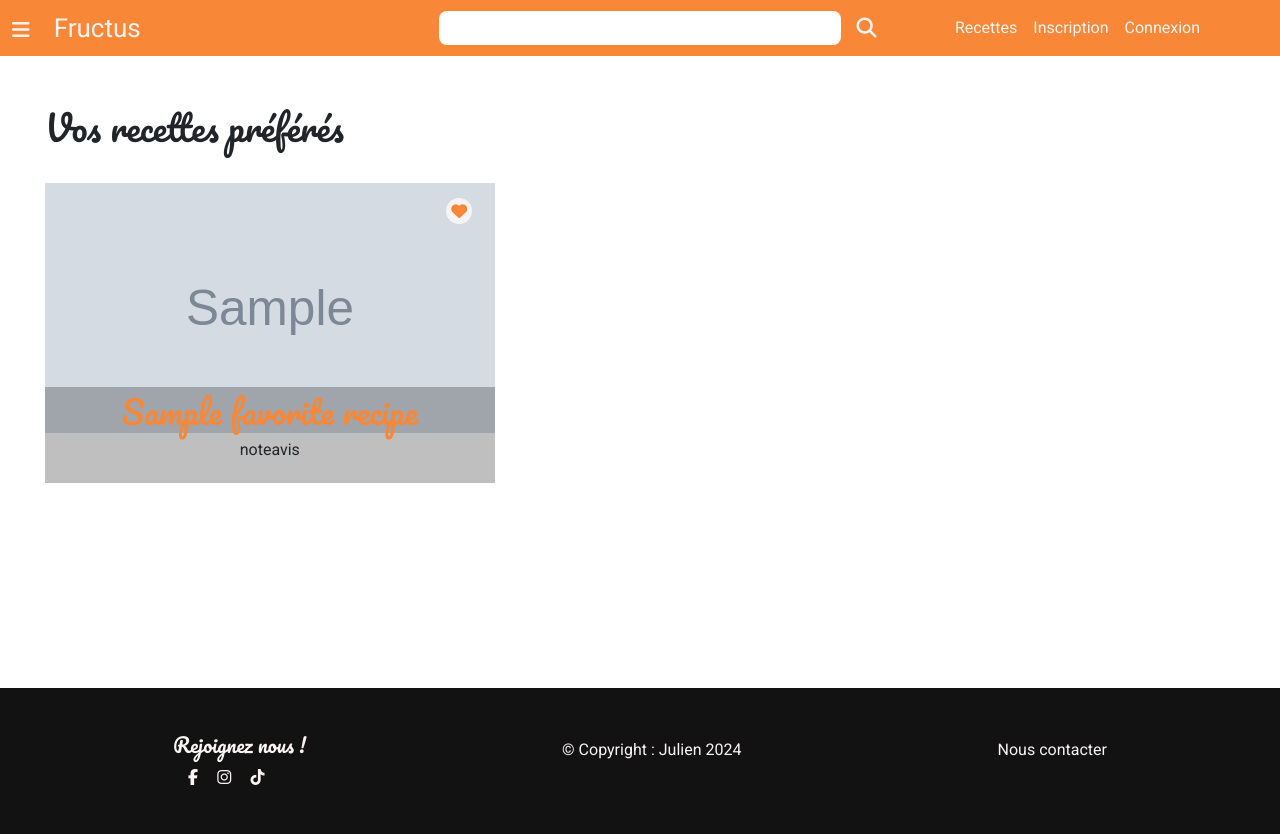
After one commit to DfrtJulien/fructus, a PHP site: template src/Views/recipe/likedRecipe.view.php in a window 1280 px wide. The commit adds this page. Run offline with PHP 8.4, Linux system fonts and the light colour scheme; the template is opened without the code that fills it: most values are stand-ins (such as "Sample title", 1, 10 or a date in 2020); grey boxes marked "Sample" are stand-in pictures; some libraries are stand-ins or nearby versions.

Commit message:
show all liked recipe done

```diff
--- a/index.php
+++ b/index.php
@@ -24,5 +24,7 @@ $router->addRoute('/addRecipe', 'RecipeController', 'addRecipe');
 $router->addRoute('/recipes', 'RecipeController', 'showAllRecipes');
 // voir une recettes
 $router->addRoute('/recipe', 'RecipeController', 'showRecipe');
+// voir mes recettes aimer
+$router->addRoute('/recipeLiked', 'RecipeController', 'showLikedRecipe');
 
 $router->handleRequest();
--- a/public/style/style.css
+++ b/public/style/style.css
@@ -207,7 +207,8 @@ img {
 }
 
 .comunityText a:hover,
-.recipeText a:hover {
+.recipeText a:hover,
+.noFavoriteLink:hover {
 	color: var(--main-color);
 }
 
@@ -407,7 +408,8 @@ img {
 }
 
 .allRecipesContainer,
-.recipeContainer {
+.recipeContainer,
+.likedRecipes {
 	padding-top: 50px;
 	padding-bottom: 50px;
 	width: 93%;
@@ -585,6 +587,63 @@ img {
 	font-size: 20px;
 }
 
+/***************************************** LIKED RECIPE *************************/
+
+.likedRecipes h1 {
+	margin-bottom: 25px;
+}
+
+.likedRecipesContainer {
+	display: flex;
+	flex-direction: column;
+}
+
+.likedRecipe {
+	position: relative;
+	margin-bottom: 15px;
+	max-width: 350px;
+}
+
+.likedRecipeImg {
+	height: 250px;
+}
+
+.likedRecipeImg img {
+	height: 100%;
+}
+
+.likedRecipeInfo {
+	background-color: #11111144;
+	padding: 5px;
+	position: absolute;
+	bottom: 0;
+	left: 0;
+	right: 0;
+}
+
+.likedRecipeInfo h2 {
+	color: var(--main-color);
+	text-align: center;
+}
+
+.likedRecipeNote {
+	display: flex;
+	justify-content: center;
+}
+
+.noFavortieImg {
+	margin-top: 35px;
+	margin-bottom: 15px;
+	border-radius: 12px;
+	max-height: 350px;
+	max-width: 800px;
+}
+
+.noFavoriteLink {
+	display: block;
+	transition: all 0.5s ease;
+}
+
 /************************************** FOOTER *****************************/
 .myFooter {
 	background-color: var(--black-clr) !important;
@@ -717,6 +776,17 @@ img {
 		height: 350px;
 	}
 
+	/***************************************** LIKED RECIPE *************************/
+
+	.likedRecipes h1 {
+		margin-bottom: 35px;
+	}
+
+	.likedRecipesContainer {
+		flex-direction: row;
+		flex-wrap: wrap;
+		justify-content: space-between;
+	}
 
 	/************************************** FOOTER *****************************/
 	.myFooter {
@@ -960,10 +1030,35 @@ img {
 		object-fit: cover;
 	}
 
+	/***************************************** LIKED RECIPE *************************/
+
+	.likedRecipes {
+		min-height: 79vh;
+	}
+
+	.likedRecipes h1 {
+		font-size: 35px;
+	}
+
+	.likedRecipesContainer {
+		justify-content: left;
+	}
+
+	.likedRecipe {
+		margin-right: 25px;
+		width: 450px;
+		height: 300px;
+		max-width: none;
+	}
 
 	/************************************** FOOTER *****************************/
 	.myFooter {
 		padding: 45px;
 	}
 
+	.noFavoriteLink {
+		font-size: 20px;
+		font-weight: bold;
+	}
+
 }
--- a/src/Views/partials/head.php
+++ b/src/Views/partials/head.php
@@ -42,7 +42,7 @@
                         } else {
                 ?>
 
-                    <a class="nav-link nav-link-white" href="/">Mon profil</a>
+                    <a class="nav-link nav-link-white" href="/recipeLiked">Mes Favoris</a>
                     <a class="nav-link nav-link-white" href="/logout">Déconnexion</a>
                     <?php
                             if ($_SESSION['user']["id_role"] == 1) {
--- a/src/Views/partials/headerOrange.php
+++ b/src/Views/partials/headerOrange.php
@@ -42,7 +42,7 @@
 						} else {
 				?>
 
-					<a class="nav-link nav-link-white" href="/">Mon profil</a>
+					<a class="nav-link nav-link-white" href="/recipeLiked">Mes Favoris</a>
 					<a class="nav-link nav-link-white" href="/logout">Déconnexion</a>
 					<?php
 							if ($_SESSION['user']["id_role"] == 1) {
--- /dev/null
+++ b/src/Views/recipe/likedRecipe.view.php
@@ -0,0 +1,48 @@
+<?php
+
+require_once(__DIR__ . "/../partials/headerOrange.php");
+?>
+<section class="likedRecipes">
+
+  <?php
+  if ($favoriteRecipes) {
+  ?>
+    <h1>Vos recettes préférés</h1>
+    <div class="likedRecipesContainer">
+      <?php
+      foreach ($favoriteRecipes as $recipe) {
+      ?>
+        <a href="/recipe?id_recipe=<?= $recipe->getId() ?>">
+          <div class="likedRecipe">
+            <div class="likedRecipeImg">
+              <img src="/public/img/<?= $recipe->getImg() ?>" alt="<?= $recipe->getTitle() ?>">
+            </div>
+            <div class="likedRecipeInfo">
+              <h2><?= $recipe->getTitle() ?></h2>
+              <div class="likedRecipeNote">
+                <p>note</p>
+                <p>avis</p>
+              </div>
+            </div>
+            <i class="fa-solid fa-heart likeIcon"></i>
+          </div>
+        </a>
+      <?php
+      }
+      ?>
+    </div>
+  <?php
+  } else {
+  ?>
+    <h2>Vous n'avez pas encore de recettes préférés</h2>
+    <img src="/public/img/noFavorite.jpg" alt="Cooking" class="noFavortieImg">
+    <a href="/recipes" class="noFavoriteLink">Retourner au recettes</a>
+  <?php
+  }
+  ?>
+
+</section>
+
+<?php
+
+require_once(__DIR__ . "/../partials/footer.php");
```
Also changed, not shown: src/Controllers/RecipeController.php (+30 -3 lines), src/Models/Recipe.php (+36 -0 lines), src/Views/recipe/showRecipe.view.php (+13 -1 lines), public/img/noFavorite.jpg (added).
